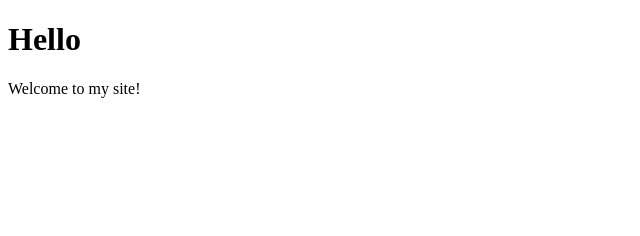
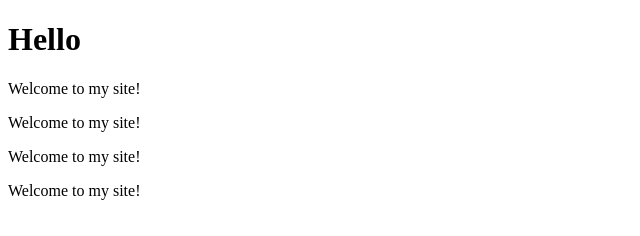
Before and after one commit to PandelisZ/bullhacks-gitworkshop, a plain HTML site: page index.html in a window 1280 px wide. Shown: the whole page, without its empty margins (0-640 px from the left). Drawn offline with Linux system fonts and the light colour scheme.

Commit message:
added things

```diff
--- a/index.html
+++ b/index.html
@@ -7,5 +7,8 @@
 <body>
 <h1>Hello</h1>
 <p>Welcome to my site!<p>
+  <p>Welcome to my site!<p>
+    <p>Welcome to my site!<p>
+      <p>Welcome to my site!<p>
 </body>
 </html>
```
